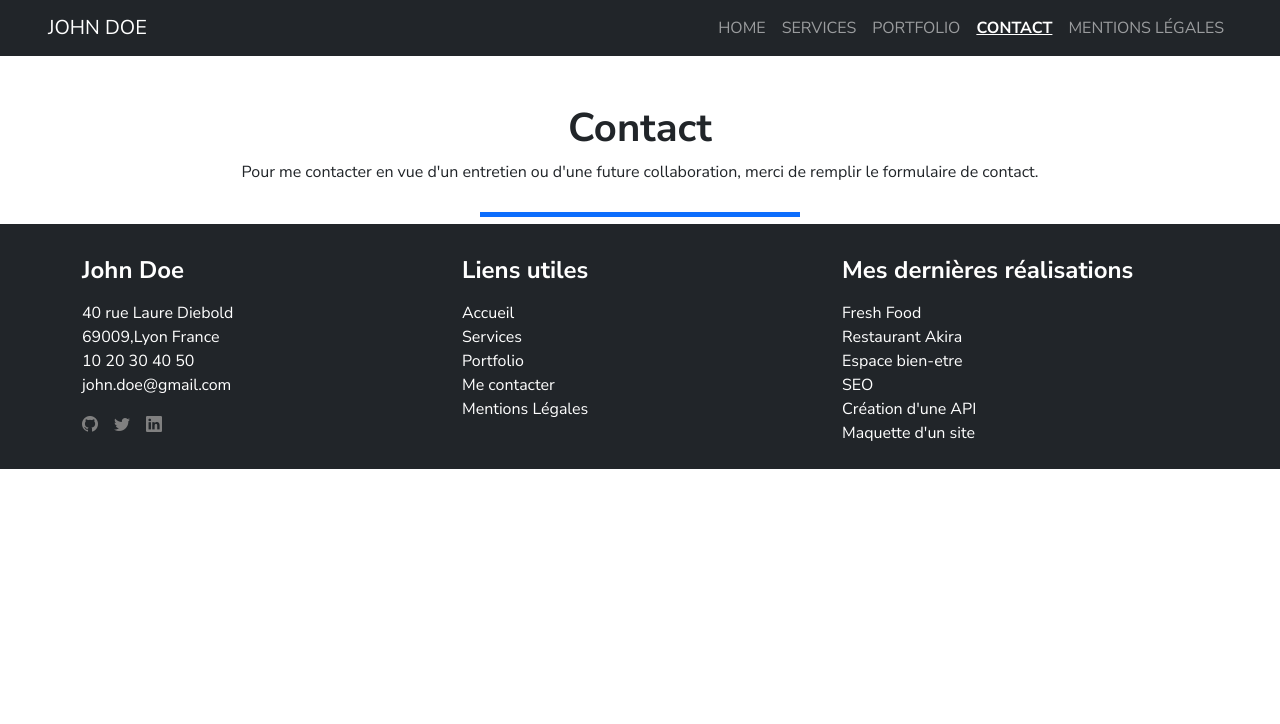
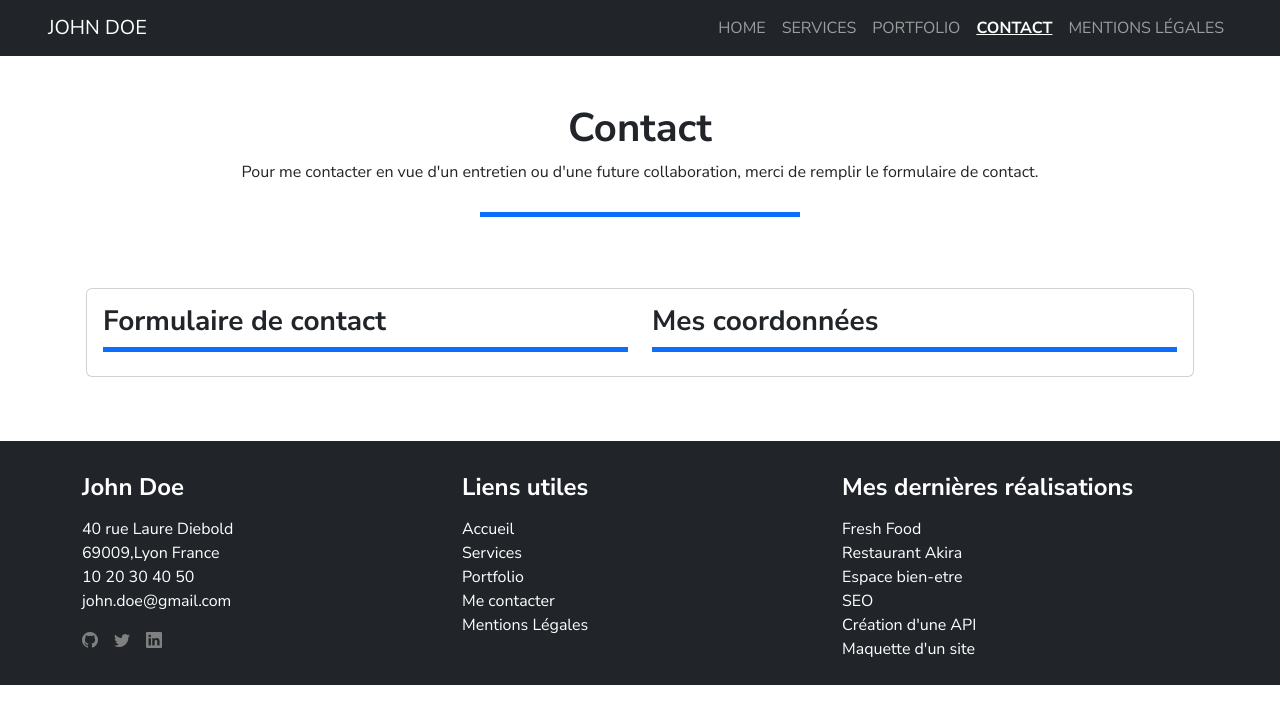
Before and after one commit to CamRossIL/CamRoss-Portfolio-React, a React (Vite) app: page /contact in a window 1280 px wide. Shown: the top 724 px of the page. Built offline with nearby package versions, Linux system fonts and the light colour scheme.

Commit message:
structure contact page

```diff
--- a/src/pages/Contact.jsx
+++ b/src/pages/Contact.jsx
@@ -1,4 +1,5 @@
 import Title from "../components/Title";
+import Soustitle from "../components/Soustitle";
 
 function Contact() {
   return (
@@ -8,6 +9,21 @@ function Contact() {
         text="Pour me contacter en vue d'un entretien ou d'une future collaboration,
       merci de remplir le formulaire de contact."
       />
+      <div className="container my-5 p-3">
+        <div className="card">
+          <div className="card-body">
+            <div className="row">
+              <div className="col-12 col-md-6">
+                <Soustitle title="Formulaire de contact" />
+                {/* formulaire de contact */}
+              </div>
+              <div className="col-12 col-md-6">
+                <Soustitle title="Mes coordonnées" />
+              </div>
+            </div>
+          </div>
+        </div>
+      </div>
     </div>
   );
 }
```
